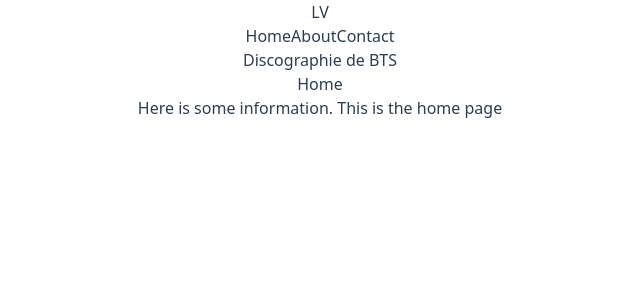
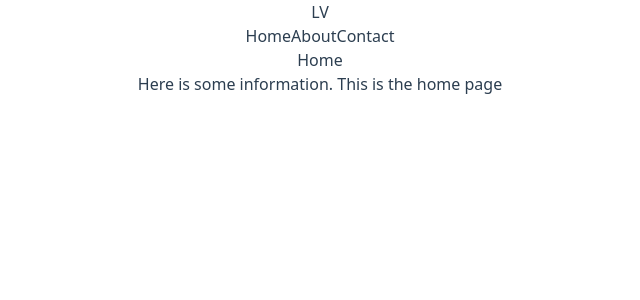
Before and after one commit to vlav98/vue-bts, a Vue app: page / in a window 1280 px wide. Shown: the top 300 px of the page, without its empty margins (320-960 px from the left). Built offline with nearby package versions, Linux system fonts and the light colour scheme.

Commit message:
Clear comments

```diff
--- a/src/App.vue
+++ b/src/App.vue
@@ -1,27 +1,8 @@
 <template>
 <div class="dark:bg-black" id="main-view">
     <NavBar></NavBar>
-    <div class="max-w-7xl mx-auto py-6 px-4 sm:px-6 lg:px-8">
-      <h1 class="text-3xl font-bold leading-tight text-gray-900">Discographie de BTS</h1>
-    </div>
     <div class="max-w-7xl mx-auto py-6 sm:px-6 lg:px-8">
-      <!-- Replace with your content -->
-      <!-- <div class="px-4 py-6 sm:px-0">
-        <div class="border-4 border-dashed border-gray-200 rounded-lg h-96"></div>
-      </div>-->
       <router-view></router-view>
-      <!--<discography-card
-        v-show="datas && discographys.length > 0"
-        v-for="(discography, i) in discographys"
-        :key="i"
-        class="item-list"
-        :class="[i % 2 == 0 ? 'red' : 'blue', discographyPicked(discography)]"
-        :discographyData="discography"
-        :index="i"
-        @add-data="(data) => addOne(data)"
-        @remove-data="(discography) => removeOne(discography)"
-      /> -->
-      <!-- /End replace -->
     </div>
   </div>
 </template>
```
